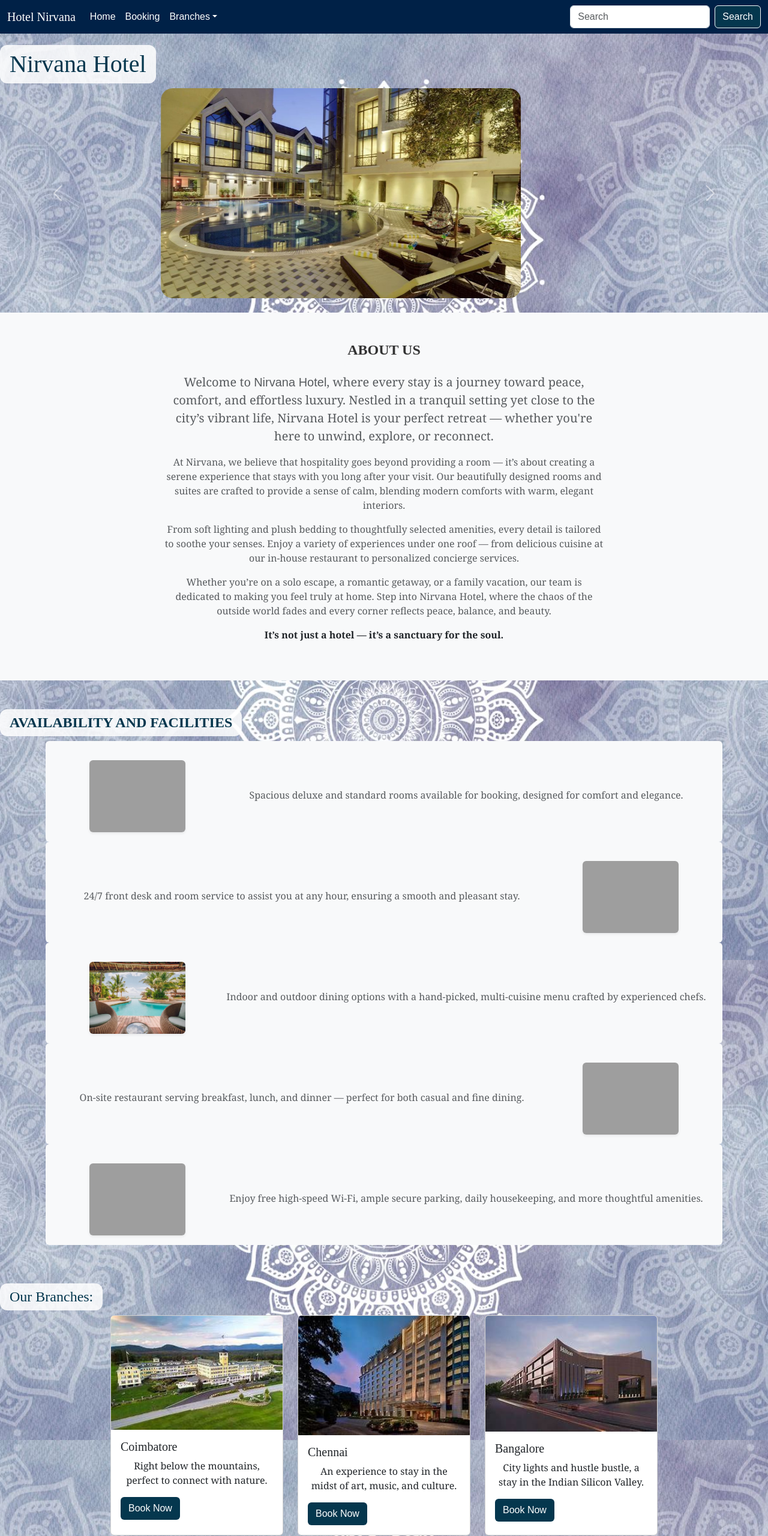
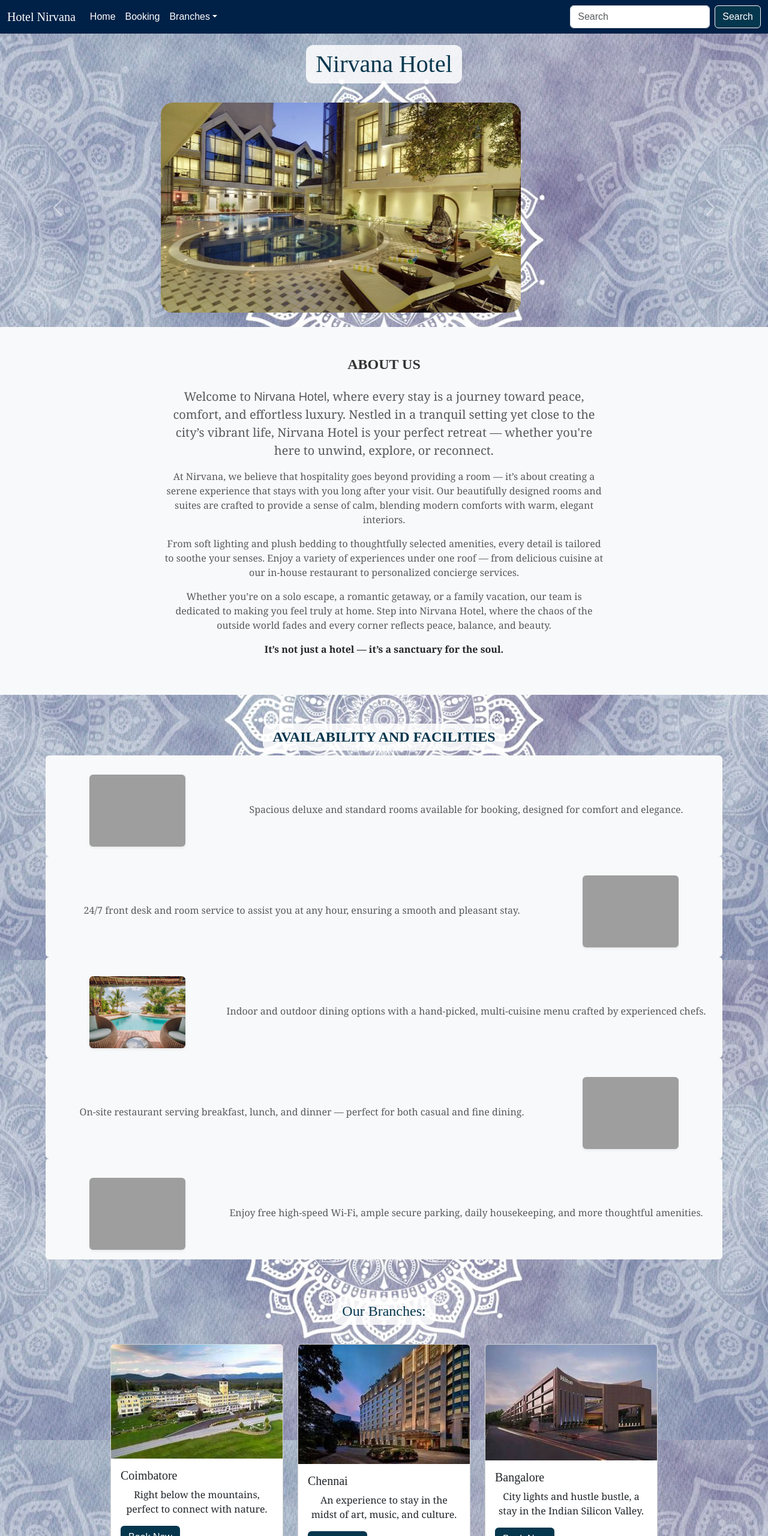
Before and after one commit to krish-hk/hotel_management, a plain HTML site: page index.htm in a window 1280 px wide. Shown: the top 2560 px of the page at 60% size. Drawn offline with nearby package versions, Linux system fonts and the light colour scheme; grey boxes are pictures that could not be loaded.

Commit message:
Update index.htm

```diff
--- a/index.htm
+++ b/index.htm
@@ -89,8 +89,9 @@
     <br>
     <h6 style="text-align: center; size: 0ch;">Aum Amma</h6>
     <br>
+    <div style="text-align: center;">
     <h1 style="background-color: rgba(255, 255, 255, 0.85); backdrop-filter: blur(0.5px); border-radius: 12px; display: inline-block; padding: 8px 16px;">Nirvana Hotel</h1>
-    <br>
+    </div><br>
 
     <div id="carouselExampleAutoplaying" class="carousel slide" data-bs-ride="carousel">
         <div class="carousel-inner">
@@ -153,10 +154,10 @@
   </div>
 </section>
     <br><br>
-
+<div style="text-align: center;">
 <h4 class="text-uppercase fw-bold mb-4 text-center" style="color: rgb(5, 55, 78);background-color: rgba(255, 255, 255, 0.85); backdrop-filter: blur(0.5px); border-radius: 12px; display: inline-block; padding: 8px 16px;">
   Availability and Facilities
-</h4>
+</h4></div>
 
 <div class="container">
   <!-- Room 1 -->
@@ -247,8 +248,9 @@
 
       <br><br>
        <section id="branches">
-  <h4 style="color: rgb(5, 55, 78); text-align: center;background-color: rgba(255, 255, 255, 0.85); backdrop-filter: blur(0.5px); border-radius: 12px; display: inline-block; padding: 8px 16px;">Our Branches:</h4>
-  <br>
+        <div style="text-align: center;">
+  <h4 style="color: rgb(5, 55, 78); background-color: rgba(255, 255, 255, 0.85); backdrop-filter: blur(0.1px); border-radius: 12px; display: inline-block; padding: 8px 16px;">Our Branches:</h4>
+  </div><br>
 
   <div class="d-flex justify-content-center gap-4 flex-nowrap">
     <div class="card" style="width: 18rem;">
```
